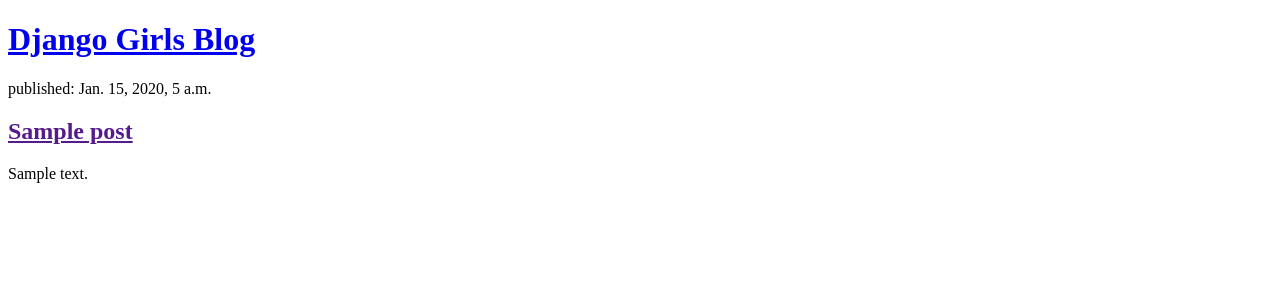
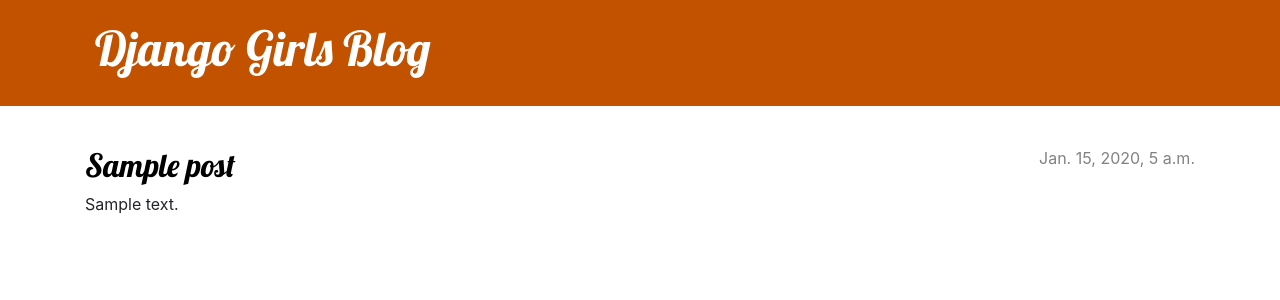
Before and after one commit to AidRise/first-django-app, a Django app: page / in a window 1280 px wide. Shown: the top 300 px of the page. Run offline with Django 3.2, Linux system fonts and the light colour scheme; tables that the repository leaves empty hold one stand-in row (values such as "Sample post").

Commit message:
Added view and template for singleblog post

```diff
--- /dev/null
+++ b/blog/static/css/blog.css
@@ -0,0 +1,70 @@
+.page-header {
+    background-color: #C25100;
+    margin-top: 0;
+    margin-bottom: 40px;
+    padding: 20px 20px 20px 40px;
+}
+
+.page-header h1,
+.page-header h1 a,
+.page-header h1 a:visited,
+.page-header h1 a:active {
+    color: #ffffff;
+    font-size: 36pt;
+    text-decoration: none;
+}
+
+h1,
+h2,
+h3,
+h4 {
+    font-family: 'Lobster', cursive;
+}
+
+.date {
+    color: #828282;
+}
+
+.save {
+    float: right;
+}
+
+.post-form textarea,
+.post-form input {
+    width: 100%;
+}
+
+.top-menu,
+.top-menu:hover,
+.top-menu:visited {
+    color: #ffffff;
+    float: right;
+    font-size: 26pt;
+    margin-right: 20px;
+}
+
+.post {
+    margin-bottom: 70px;
+}
+
+.post h2 a,
+.post h2 a:visited {
+    color: #000000;
+}
+
+.post > .date,
+.post > .actions {
+    float: right;
+}
+
+.btn-default,
+.btn-default:visited {
+    color: #C25100;
+    background: none;
+    border-color: #C25100;
+}
+
+.btn-default:hover {
+    color: #FFFFFF;
+    background-color: #C25100;
+}
--- /dev/null
+++ b/blog/templates/blog/base.html
@@ -0,0 +1,30 @@
+{% load static %}
+<!DOCTYPE html>
+<html>
+
+<head>
+    <title>Django Girls blog</title>
+    <link rel="stylesheet" href="https://cdn.jsdelivr.net/npm/bootstrap@4.5.3/dist/css/bootstrap.min.css"
+        integrity="sha384-TX8t27EcRE3e/ihU7zmQxVncDAy5uIKz4rEkgIXeMed4M0jlfIDPvg6uqKI2xXr2" crossorigin="anonymous">
+    <link href='//fonts.googleapis.com/css?family=Lobster&subset=latin,latin-ext' rel='stylesheet' type='text/css'>
+    <link rel="stylesheet" href="{% static 'css/blog.css' %}">
+</head>
+
+<body>
+    <header class="page-header">
+        <div class="container">
+            <h1><a href="/">Django Girls Blog</a></h1>
+        </div>
+    </header>
+
+    <main class="container">
+        <div class="row">
+            <div class="col">
+                {% block content %}
+                {% endblock %}
+            </div>
+        </div>
+    </main>
+</body>
+
+</html>
--- a/blog/templates/blog/post_list.html
+++ b/blog/templates/blog/post_list.html
@@ -1,21 +1,13 @@
-<!DOCTYPE html>
-<html lang="en">
-<head>
-    <meta charset="UTF-8">
-    <meta http-equiv="X-UA-Compatible" content="IE=edge">
-    <meta name="viewport" content="width=device-width, initial-scale=1.0">
-    <title>Document</title>
-</head>
-<body>
-    <header>
-        <h1><a href="/">Django Girls Blog</a></h1>
-    </header>
-    {% for post in posts%}
-        <article>
-            <time>published: {{ post.published_date }}</time>
-            <h2><a href="">{{ post.title }}</a></h2>
+{% extends 'blog/base.html' %}
+
+{% block content %}
+    {% for post in posts %}
+        <article class="post">
+            <time class="date">
+                {{ post.published_date }}
+            </time>
+            <h2><a href="{% url 'post_detail' pk=post.pk %}">{{ post.title }}</a></h2>
             <p>{{ post.text|linebreaksbr }}</p>
         </article>
     {% endfor %}
-</body>
-</html>
+{% endblock %}
--- a/blog/urls.py
+++ b/blog/urls.py
@@ -3,5 +3,6 @@
 from . import views
 
 urlpatterns = [
-    path('', views.post_list, name='post_list')
+    path('', views.post_list, name='post_list'),
+    path('path/<int:pk>/', views.post_detail, name='post_detail')
 ]
--- a/blog/views.py
+++ b/blog/views.py
@@ -1,4 +1,5 @@
-from django.shortcuts import render
+import re
+from django.shortcuts import render, get_object_or_404
 from django.utils import timezone
 from .models import Post
 
@@ -6,3 +7,7 @@
 def post_list(request):
     posts = Post.objects.filter(published_date__lte=timezone.now()).order_by('published_date')
     return render(request, 'blog/post_list.html', {'posts': posts})
+
+def post_detail(request, pk):
+    post = post = get_object_or_404(Post, pk=pk)
+    return render(request, 'blog/post_detail.html', {'post': post})
```
Also changed, not shown: blog/templates/blog/post_detail.html (added, +13 -0 lines).
